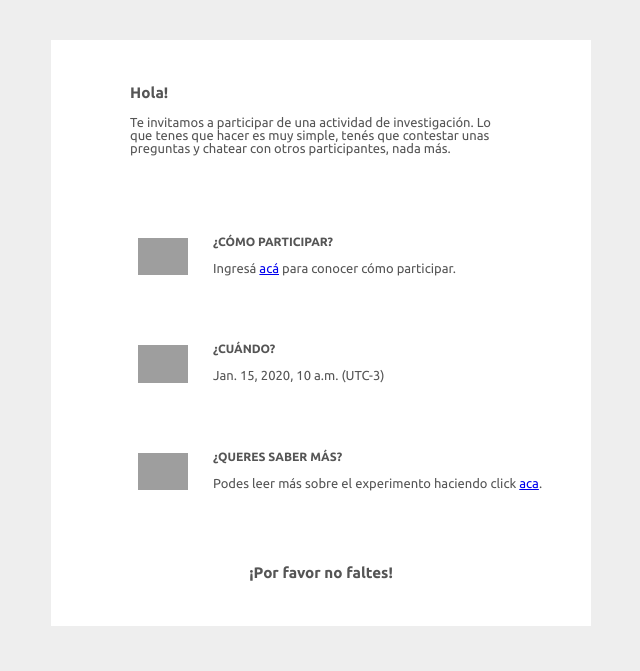
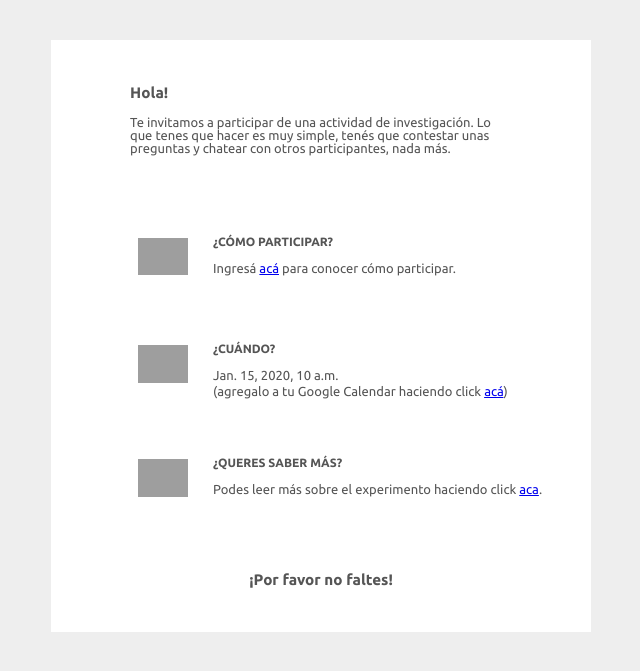
Before and after one commit to facuzeta/chat-room-platform, a Django app: template site/templates/email_invitation.html in a window 1280 px wide. Shown: the top 671 px of the page, without its empty margins (319-959 px from the left). Run offline with Django 3.2, Linux system fonts and the light colour scheme; the template is opened without the code that fills it: most values are stand-ins (such as "Sample title", 1, 10 or a date in 2020); grey boxes are pictures that could not be loaded.

Commit message:
add calendar functionality and fix imgs of invitation mail

```diff
--- a/site/templates/email_invitation.html
+++ b/site/templates/email_invitation.html
@@ -176,9 +176,8 @@
             <td  style="width:50px;">
 
       <img
-         height="auto" src="https://sigmind-statics.s3.amazonaws.com/exp_language_icon_link.png" style="border:0;display:block;outline:none;text-decoration:none;height:auto;width:100%;font-size:13px;" width="50"
+         height="auto" src="https://i.ibb.co/nr7KWSW/exp-language-icon-link.png" style="border:0;display:block;outline:none;text-decoration:none;height:auto;width:100%;font-size:13px;" width="50"
       />
-
             </td>
           </tr>
         </tbody>
@@ -298,9 +297,8 @@
             <td  style="width:50px;">
 
       <img
-         height="auto" src="https://sigmind-statics.s3.amazonaws.com/exp_language_icon_calendar.png" style="border:0;display:block;outline:none;text-decoration:none;height:auto;width:100%;font-size:13px;" width="50"
+         height="auto" src="https://i.ibb.co/s6tqJL2/exp-language-icon-calendar.png" style="border:0;display:block;outline:none;text-decoration:none;height:auto;width:100%;font-size:13px;" width="50"
       />
-
             </td>
           </tr>
         </tbody>
@@ -311,7 +309,6 @@
 
         </tbody>
       </table>
-
       </div>
 
               <!--[if mso | IE]></td><td style="vertical-align:top;width:378px;" ><![endif]-->
@@ -351,8 +348,8 @@
 
       <div
          style="font-family:Ubuntu, Helvetica, Arial, sans-serif;font-size:13px;line-height:16px;text-align:left;color:#555555;"
-      >{{timestamp_experiment}} (UTC-3)
-      {% comment %} <br>(agregalo a tu Google Calendar haciendo click <a href="https://calendar.google.com/calendar/render?action=TEMPLATE&dates=20220112T200000Z%2F20220112T200000Z&details=&text="> acá</a>) {% endcomment %}
+      >{{timestamp_experiment}}
+      <br>(agregalo a tu Google Calendar haciendo click <a href={{link_google_event}}> acá</a>)
       </div>
 
                 </td>
@@ -422,7 +419,7 @@
             <td  style="width:50px;">
 
       <img
-         height="auto" src="https://sigmind-statics.s3.amazonaws.com/exp_language_icon_info.png" style="border:0;display:block;outline:none;text-decoration:none;height:auto;width:100%;font-size:13px;" width="50"
+         height="auto" src="https://i.ibb.co/898MNDn/exp-language-icon-info.png" style="border:0;display:block;outline:none;text-decoration:none;height:auto;width:100%;font-size:13px;" width="50"
       />
 
             </td>
```
Also changed, not shown: site/group_manager/services.py (+15 -3 lines).
